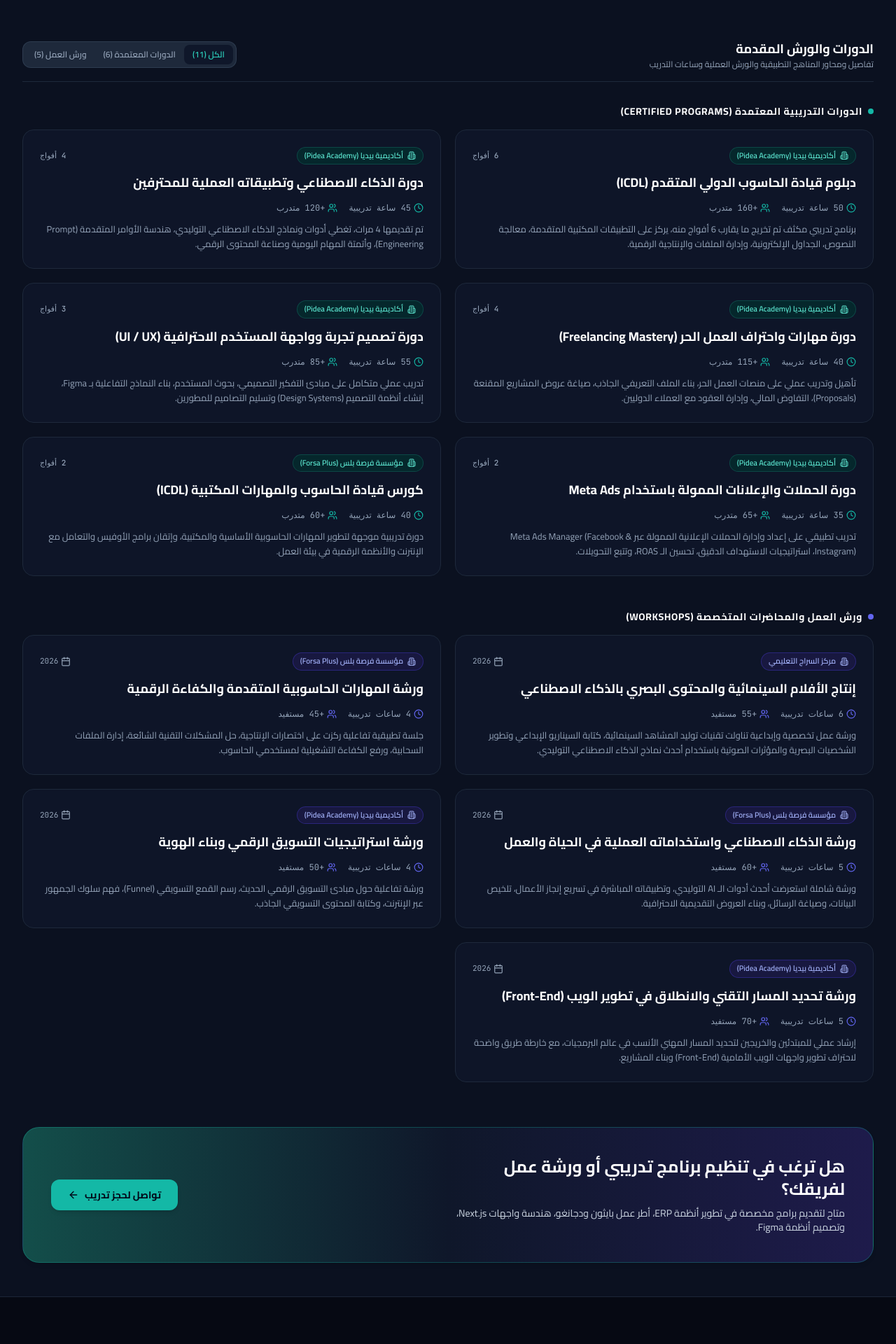
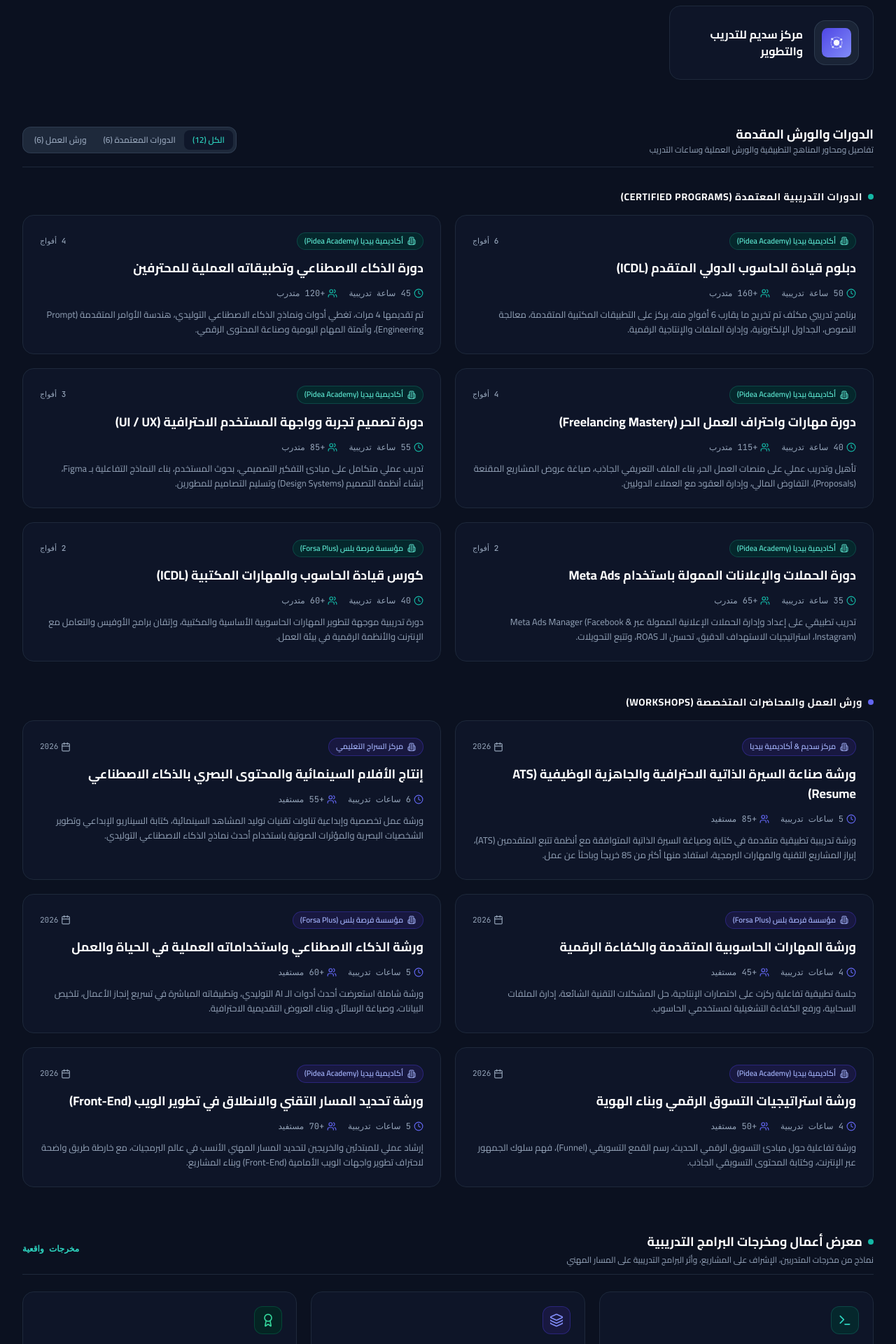
Before and after one commit to Mohammed-Aljazzar/portfolio, a Next.js app: page /ar/training in a window 1280 px wide. Shown: the part 880-2800 px from the top of the page at 70% size. Built offline with nearby package versions, Linux system fonts and the light colour scheme.

Commit message:
feat(training): add Sadeem Center partner, ATS Resume workshop (+85 beneficiaries), and training showcase section

```diff
--- a/src/app/[lang]/training/page.tsx
+++ b/src/app/[lang]/training/page.tsx
@@ -23,6 +23,8 @@ import {
   Terminal,
   Presentation,
   CheckCircle2,
+  Image as ImageIcon,
+  Flame,
 } from "lucide-react";
 
 export default function TrainingPage() {
@@ -436,7 +438,104 @@ export default function TrainingPage() {
       </section>
 
       {/* ══════════════════════════════════════════════
-          5. CTA TO CONTACT FOR TRAINING ENQUIRIES
+          5. TRAINING SHOWCASE & HIGHLIGHTS (معرض أعمال ومخرجات البرامج)
+         ══════════════════════════════════════════════ */}
+      <section className="space-y-6 text-start">
+        <ScrollReveal>
+          <div className="flex items-center justify-between pb-3 border-b border-slate-200/80 dark:border-slate-800">
+            <div>
+              <div className="flex items-center gap-2">
+                <span className="w-2 h-2 rounded-full bg-teal-500" />
+                <h2 className="text-base sm:text-lg font-bold text-slate-900 dark:text-white">
+                  {language === "ar" ? "معرض أعمال ومخرجات البرامج التدريبية" : "Training Showcase & Program Outcomes"}
+                </h2>
+              </div>
+              <p className="text-xs text-slate-500 dark:text-slate-400 mt-1">
+                {language === "ar"
+                  ? "نماذج من مخرجات المتدربين، الإشراف على المشاريع، وأثر البرامج التدريبية على المسار المهني"
+                  : "Highlighting learner deliverables, supervised projects, and career impact"}
+              </p>
+            </div>
+            <span className="text-xs font-mono text-teal-600 dark:text-teal-400 font-semibold hidden sm:inline-block">
+              {language === "ar" ? "مخرجات واقعية" : "Hands-on Outcomes"}
+            </span>
+          </div>
+        </ScrollReveal>
+
+        <div className="grid grid-cols-1 md:grid-cols-3 gap-5">
+          {/* Showcase Card 1 */}
+          <ScrollReveal delay={0.05}>
+            <div className="rounded-2xl p-5 bg-white dark:bg-slate-900/90 border border-slate-200/80 dark:border-slate-800 shadow-xs hover:border-teal-500/40 transition-all flex flex-col justify-between gap-4 h-full group">
+              <div className="space-y-3">
+                <div className="w-10 h-10 rounded-xl bg-teal-50 dark:bg-teal-950/70 border border-teal-200/60 dark:border-teal-800/60 text-teal-600 dark:text-teal-400 flex items-center justify-center">
+                  <Terminal className="w-5 h-5" />
+                </div>
+                <h3 className="font-bold text-base text-slate-900 dark:text-white group-hover:text-teal-600 dark:group-hover:text-teal-400 transition-colors">
+                  {language === "ar" ? "مشاريع التخرج والأنظمة البرمجية" : "Capstone Systems & Web Apps"}
+                </h3>
+                <p className="text-xs text-slate-600 dark:text-slate-400 leading-relaxed">
+                  {language === "ar"
+                    ? "إشراف ومتابعة المتدربين في بناء تطبيقات متكاملة Full-Stack وواجهات مستخدم متفاعلة، مع تطبيق معايير الكود النظيف ونشر المشاريع على GitHub والاستضافات الحقيقية."
+                    : "Supervising trainees in developing full-stack applications with clean architecture and production deployment on live hosting services."}
+                </p>
+              </div>
+              <div className="pt-3 border-t border-slate-100 dark:border-slate-800/80 flex items-center justify-between text-[11px] font-mono text-slate-400">
+                <span>{language === "ar" ? "تطبيقات منجزة" : "Live Capstones"}</span>
+                <span className="text-teal-600 dark:text-teal-400 font-semibold">+35 مشروع</span>
+              </div>
+            </div>
+          </ScrollReveal>
+
+          {/* Showcase Card 2 */}
+          <ScrollReveal delay={0.1}>
+            <div className="rounded-2xl p-5 bg-white dark:bg-slate-900/90 border border-slate-200/80 dark:border-slate-800 shadow-xs hover:border-teal-500/40 transition-all flex flex-col justify-between gap-4 h-full group">
+              <div className="space-y-3">
+                <div className="w-10 h-10 rounded-xl bg-indigo-50 dark:bg-indigo-950/70 border border-indigo-200/60 dark:border-indigo-800/60 text-indigo-600 dark:text-indigo-400 flex items-center justify-center">
+                  <Layers className="w-5 h-5" />
+                </div>
+                <h3 className="font-bold text-base text-slate-900 dark:text-white group-hover:text-indigo-600 dark:group-hover:text-indigo-400 transition-colors">
+                  {language === "ar" ? "نماذج التصميم التفاعلي (Figma Prototypes)" : "Interactive Figma Design Files"}
+                </h3>
+                <p className="text-xs text-slate-600 dark:text-slate-400 leading-relaxed">
+                  {language === "ar"
+                    ? "تطوير بورتفوليو تصاميم UI/UX احترافي للمتدربين يشمل أنظمة تصميم متكاملة (Design Systems)، مخططات تدفق المستخدم (Wireframes)، ونماذج قابلة للاختبار الواقعي."
+                    : "Guiding learners to build production-grade UI/UX portfolios including responsive design systems, user flows, and interactive prototypes."}
+                </p>
+              </div>
+              <div className="pt-3 border-t border-slate-100 dark:border-slate-800/80 flex items-center justify-between text-[11px] font-mono text-slate-400">
+                <span>{language === "ar" ? "ملفات تصميم معتمدة" : "Design Systems"}</span>
+                <span className="text-indigo-600 dark:text-indigo-400 font-semibold">+60 نموذج</span>
+              </div>
+            </div>
+          </ScrollReveal>
+
+          {/* Showcase Card 3 */}
+          <ScrollReveal delay={0.15}>
+            <div className="rounded-2xl p-5 bg-white dark:bg-slate-900/90 border border-slate-200/80 dark:border-slate-800 shadow-xs hover:border-teal-500/40 transition-all flex flex-col justify-between gap-4 h-full group">
+              <div className="space-y-3">
+                <div className="w-10 h-10 rounded-xl bg-emerald-50 dark:bg-emerald-950/70 border border-emerald-200/60 dark:border-emerald-800/60 text-emerald-600 dark:text-emerald-400 flex items-center justify-center">
+                  <Award className="w-5 h-5" />
+                </div>
+                <h3 className="font-bold text-base text-slate-900 dark:text-white group-hover:text-emerald-600 dark:group-hover:text-emerald-400 transition-colors">
+                  {language === "ar" ? "الوصول لسوق العمل والعمل الحر" : "Job Placement & Freelancing Wins"}
+                </h3>
+                <p className="text-xs text-slate-600 dark:text-slate-400 leading-relaxed">
+                  {language === "ar"
+                    ? "نجاح خريجي الدورات في الحصول على أولى عقودهم في العمل الحر عبر منصات Upwork ومستقل، وتأهيل العديد منهم لوظائف تقنية عن بُعد بفضل السير الذاتية المعيارية (ATS)."
+                    : "Enabling trainees to secure their initial freelance contracts and remote software roles through optimized ATS resumes and winning proposals."}
+                </p>
+              </div>
+              <div className="pt-3 border-t border-slate-100 dark:border-slate-800/80 flex items-center justify-between text-[11px] font-mono text-slate-400">
+                <span>{language === "ar" ? "عقود وعروض عمل" : "Career Wins"}</span>
+                <span className="text-emerald-600 dark:text-emerald-400 font-semibold">+40 عقد موثق</span>
+              </div>
+            </div>
+          </ScrollReveal>
+        </div>
+      </section>
+
+      {/* ══════════════════════════════════════════════
+          6. CTA TO CONTACT FOR TRAINING ENQUIRIES
          ══════════════════════════════════════════════ */}
       <section>
         <ScrollReveal>
--- a/src/lib/initialData.ts
+++ b/src/lib/initialData.ts
@@ -763,6 +763,16 @@ export const initialData = {
       logoUrl: "/assets/images/partners/pidea-logo.webp",
       websiteUrl: "https://pidea.co",
     },
+    {
+      nameAr: "مركز سديم للتدريب والتطوير",
+      nameEn: "Sadeem Training & Development Center",
+      roleAr: "شريك تأهيل الكوادر والتطوير المهني",
+      roleEn: "Career Readiness & Professional Development Partner",
+      descriptionAr: "تقديم ورش عمل تدريبية متخصصة في إعداد السير الذاتية الاحترافية والجاهزية لسوق العمل.",
+      descriptionEn: "Delivering specialized workshops in professional resume crafting and career readiness.",
+      logoUrl: "/assets/images/partners/sadeem-logo.svg",
+      websiteUrl: null,
+    },
   ],
 
   trainingPrograms: [
@@ -854,6 +864,19 @@ export const initialData = {
 
   workshops: [
     {
+      id: "ws-resume-sadeem-pidea",
+      titleAr: "ورشة صناعة السيرة الذاتية الاحترافية والجاهزية الوظيفية (ATS Resume)",
+      titleEn: "Professional ATS Resume Building & Career Readiness",
+      organizationAr: "مركز سديم & أكاديمية بيديا",
+      organizationEn: "Sadeem Center & Pidea Academy",
+      date: "2026",
+      hours: 5,
+      beneficiariesCount: 85,
+      descriptionAr: "ورشة تدريبية تطبيقية متقدمة في كتابة وصياغة السيرة الذاتية المتوافقة مع أنظمة تتبع المتقدمين (ATS)، إبراز المشاريع التقنية والمهارات البرمجية، استفاد منها أكثر من 85 خريجاً وباحثاً عن عمل.",
+      descriptionEn: "Hands-on ATS resume masterclass focusing on technical experience framing, keyword optimization, and portfolio presentation, benefiting over 85 attendees.",
+      order: 1,
+    },
+    {
       id: "ws-ai-cinema-siraj",
       titleAr: "إنتاج الأفلام السينمائية والمحتوى البصري بالذكاء الاصطناعي",
       titleEn: "Cinematic Filmmaking & Visual Storytelling with AI",
@@ -864,7 +887,7 @@ export const initialData = {
       beneficiariesCount: 55,
       descriptionAr: "ورشة عمل تخصصية وإبداعية تناولت تقنيات توليد المشاهد السينمائية، كتابة السيناريو الإبداعي وتطوير الشخصيات البصرية والمؤثرات الصوتية باستخدام أحدث نماذج الذكاء الاصطناعي التوليدي.",
       descriptionEn: "Creative specialized workshop on generating cinematic visual scenes, AI scriptwriting, character consistency, and sound design using generative AI models.",
-      order: 1,
+      order: 2,
     },
     {
       id: "ws-computer-skills-forsa",
@@ -877,7 +900,7 @@ export const initialData = {
       beneficiariesCount: 45,
       descriptionAr: "جلسة تطبيقية تفاعلية ركزت على اختصارات الإنتاجية، حل المشكلات التقنية الشائعة، إدارة الملفات السحابية، ورفع الكفاءة التشغيلية لمستخدمي الحاسوب.",
       descriptionEn: "Interactive practical session on computer shortcuts, common technical troubleshooting, cloud storage management, and day-to-day digital proficiency.",
-      order: 2,
+      order: 3,
     },
     {
       id: "ws-ai-usages-forsa",
@@ -890,11 +913,11 @@ export const initialData = {
       beneficiariesCount: 60,
       descriptionAr: "ورشة شاملة استعرضت أحدث أدوات الـ AI التوليدي، وتطبيقاته المباشرة في تسريع إنجاز الأعمال، تلخيص البيانات، وصياغة الرسائل، وبناء العروض التقديمية الاحترافية.",
       descriptionEn: "Comprehensive masterclass showcasing cutting-edge AI tools for workflow automation, research synthesis, business communication, and dynamic presentations.",
-      order: 3,
+      order: 4,
     },
     {
       id: "ws-digital-marketing-pidea",
-      titleAr: "ورشة استراتيجيات التسويق الرقمي وبناء الهوية",
+      titleAr: "ورشة استراتيجيات التسوق الرقمي وبناء الهوية",
       titleEn: "Digital Marketing Strategies & Online Brand Positioning",
       organizationAr: "أكاديمية بيديا (Pidea Academy)",
       organizationEn: "Pidea Academy",
@@ -903,7 +926,7 @@ export const initialData = {
       beneficiariesCount: 50,
       descriptionAr: "ورشة تفاعلية حول مبادئ التسويق الرقمي الحديث، رسم القمع التسويقي (Funnel)، فهم سلوك الجمهور عبر الإنترنت، وكتابة المحتوى التسويقي الجاذب.",
       descriptionEn: "Interactive workshop on digital marketing funnels, online audience personas, compelling copywriting, and brand awareness tactics.",
-      order: 4,
+      order: 5,
     },
     {
       id: "ws-tech-career-pidea",
@@ -916,7 +939,7 @@ export const initialData = {
       beneficiariesCount: 70,
       descriptionAr: "إرشاد عملي للمبتدئين والخريجين لتحديد المسار المهني الأنسب في عالم البرمجيات، مع خارطة طريق واضحة لاحتراف تطوير واجهات الويب الأمامية (Front-End) وبناء المشاريع.",
       descriptionEn: "Career guidance workshop helping emerging developers chart their specialization path with a clear roadmap for mastering front-end web development.",
-      order: 5,
+      order: 6,
     },
   ],
 
```
Also changed, not shown: public/assets/images/partners/sadeem-logo.svg (added).
